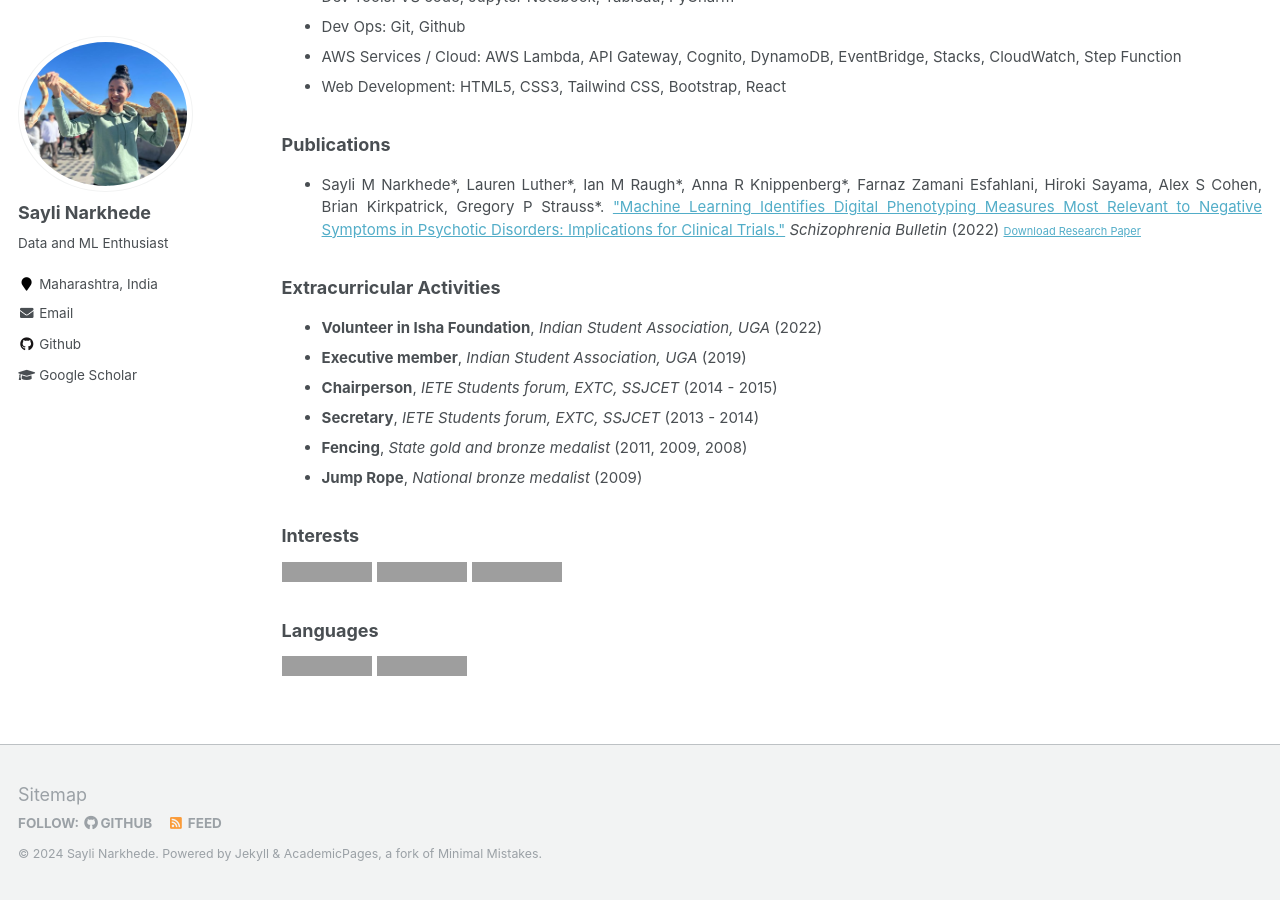
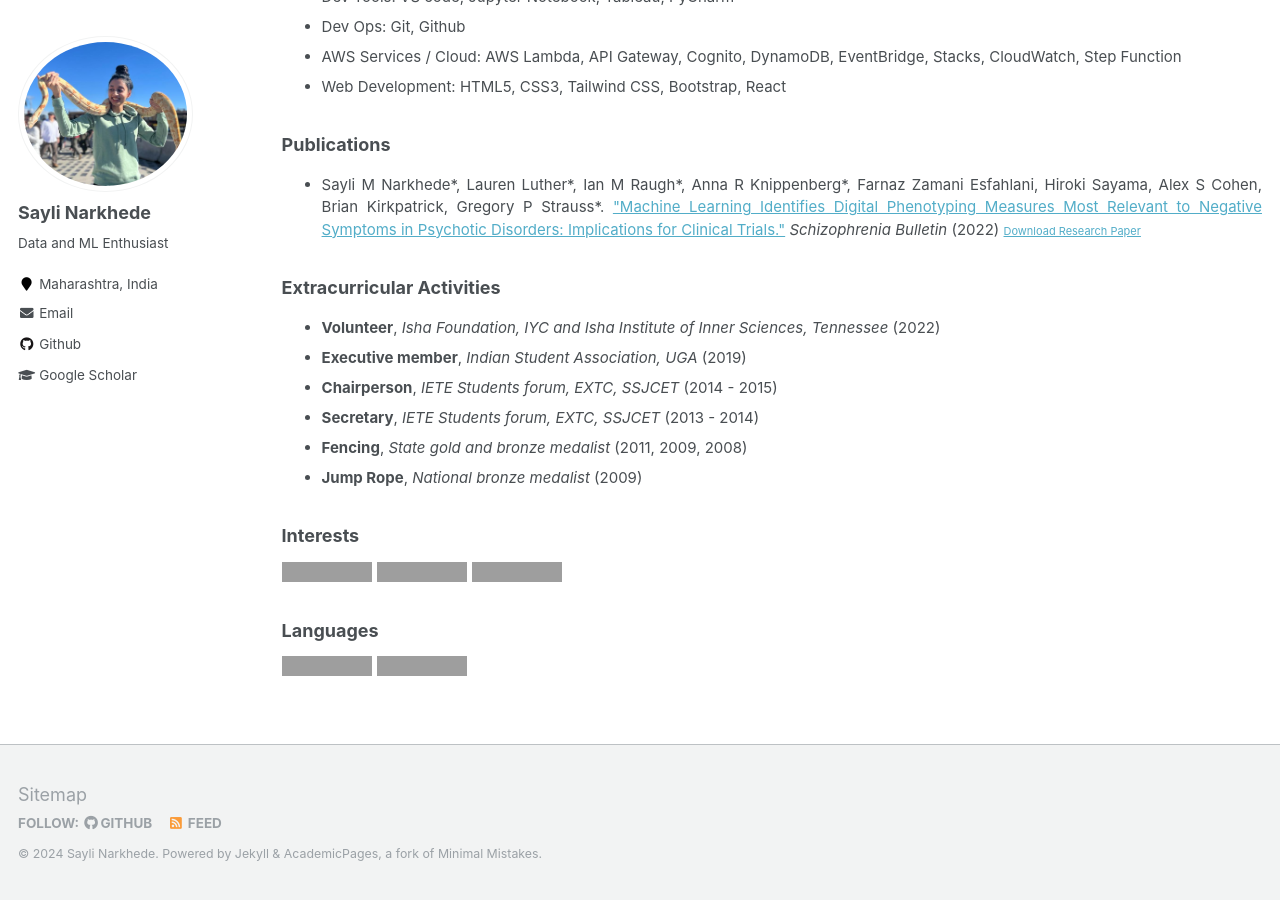
Before and after one commit to SayliMN/saylimn.github.io, a Jekyll site: the page built from _pages/cv.md, in a window 1280 px wide and 900 px high, scrolled down 977 px. Built offline with Jekyll 4.4.1, drawn with Linux system fonts in a browser that asks for light colours; grey boxes are pictures that could not be loaded.

Commit message:
add cv details part 2

```diff
--- a/_pages/cv.md
+++ b/_pages/cv.md
@@ -80,7 +80,7 @@ redirect_from:
 ### Extracurricular Activities
 
 <ul style="text-align: justify;">
-  <li style="font-size:15px"><b>Volunteer in Isha Foundation</b>, <i>Indian Student Association, UGA</i> (2022)</li>
+  <li style="font-size:15px"><b>Volunteer</b>, <i>Isha Foundation, IYC and Isha Institute of Inner Sciences, Tennessee</i> (2022)</li>
   <li style="font-size:15px"><b>Executive member</b>, <i>Indian Student Association, UGA</i> (2019)</li>
   <li style="font-size:15px"><b>Chairperson</b>, <i>IETE Students forum, EXTC, SSJCET</i> (2014 - 2015)</li>
   <li style="font-size:15px"><b>Secretary</b>, <i>IETE Students forum, EXTC, SSJCET</i> (2013 - 2014)</li>
```
